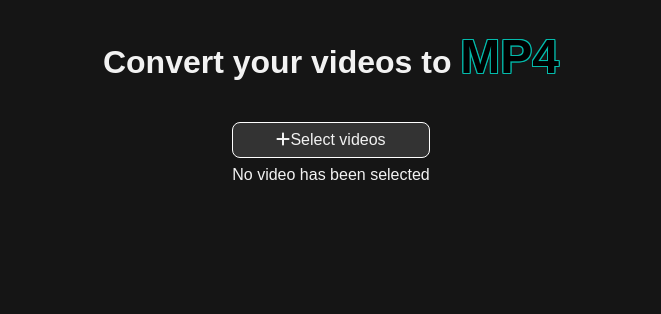
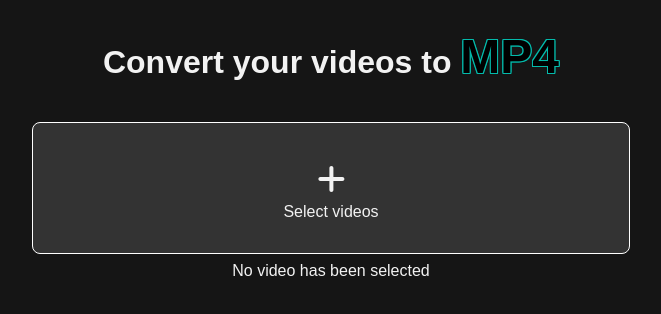
Before and after one commit to NeusRomanP/video-mp4-converter, a Vue app: page / in a window 1280 px wide. Shown: the top 314 px of the page, without its empty margins (309-970 px from the left). Built offline with nearby package versions, Linux system fonts and the light colour scheme.

Commit message:
add drag an drop video from local folder

```diff
--- a/src/components/VideoConverter.vue
+++ b/src/components/VideoConverter.vue
@@ -4,11 +4,14 @@
     <div class="video-input__container">
       <input type="file" @change="handleFileChange"
              accept="video/*" id="file-input" multiple />
-      <label for="file-input" class="file-label">
-        <font-awesome-icon :icon="['fas', 'plus']" />
+      <label for="file-input" class="file-label drop-zone"
+             @dragover.prevent="handleDragOver"
+             @dragleave="handleDragLeave"
+             @drop.prevent="handleDrop">
+        <font-awesome-icon :icon="['fas', 'plus']" class="icon"/>
         <span>Select videos</span>
       </label>
-      <span class="file-name">{{ labelMsg }}</span>
+      <span class="label-msg">{{ labelMsg }}</span>
     </div>
     <div v-if="videoUrl" class="current-video__container">
       <video :src="videoUrl" controls></video>
@@ -40,13 +43,49 @@ const labelMsg = ref("No video has been selected");
 const percent = ref(0);
 const isProgress = ref(false);
 const videos = ref([]);
+
+const handleDragOver = () => {
+  document.querySelector('.drop-zone').classList.add('dragover');
+};
+
+const handleDragLeave = () => {
+  document.querySelector('.drop-zone').classList.remove('dragover');
+};
+
+const handleDrop = (event) => {
+  document.querySelector('.drop-zone').classList.remove('dragover');
+  const droppedFiles = event.dataTransfer.files;
+  updateFileInput(droppedFiles);
+};
+
+const updateFileInput = (fileList) => {
+  const dataTransfer = new DataTransfer();
+  const inputFile = document.getElementById('file-input');
+  Array.from(fileList).forEach(file => dataTransfer.items.add(file));
+  inputFile.files = dataTransfer.files;
+  handleFileChange({ target: { files: dataTransfer.files } });
+};
+
+const isVideo = (file) => {
+  return file.type.startsWith('video/');
+};
+
 const handleFileChange = async (event) => {
   const files = event.target.files;
   if (files.length > 0) {
-    labelMsg.value = files.length === 1
+    let videosNum = 0;
+    let videoFiles = [];
+    for (const file of files) {
+      if (isVideo(file)) {
+        videoFiles.push(file)
+        videosNum++;
+      }
+    }
+    labelMsg.value = videoFiles.length === 1
       ? "1 video has been selected"
-      : `${files.length} videos have been selected`;
-    for (const file of files) {
+      : `${videosNum} videos have been selected`;
+
+    for (const file of videoFiles) {
       const [convertedFile, fileName] = await convertToMp4(file);
       videos.value.push({
         file: convertedFile,
@@ -57,9 +96,13 @@ const handleFileChange = async (event) => {
         playVideo(videos.value[0]);
       }
     }
-    message.value = "Done!";
+    if (videos.value.length) {
+      message.value = "Done!";
+    } else {
+      labelMsg.value = "No video has been selected";
+    }
   } else {
-    labelMsg.value = "No video has been selected"
+    labelMsg.value = "No video has been selected";
   }
 };
 
@@ -148,10 +191,16 @@ video {
 }
 
 .video-input__container {
-  padding: 16px;
+  padding-block: 16px;
+  max-width: 80%;
   display: flex;
   flex-direction: column;
+  align-items: center;
   gap: 8px;
+}
+
+.video-input__container .label-msg {
+  text-align: center;
 }
 
 #file-input {
@@ -160,7 +209,7 @@ video {
 
 .file-label {
   display: inline-block;
-  padding: 8px;
+  padding: 32px;
   background-color: #333;
   border: 1px solid white;
   border-radius: 8px;
@@ -171,6 +220,22 @@ video {
   border: 1px solid var(--primary-color, #04baab);
   color: var(--primary-color, #04baab);
   cursor: pointer;
+}
+
+.drop-zone {
+  display: flex;
+  flex-direction: column;
+  width: 600px;
+  max-width: 80%;
+}
+
+.drop-zone.dragover {
+  opacity: 0.5;
+}
+
+.drop-zone .icon {
+  font-size: 2rem;
+  padding: 8px;
 }
 
 progress {
```
